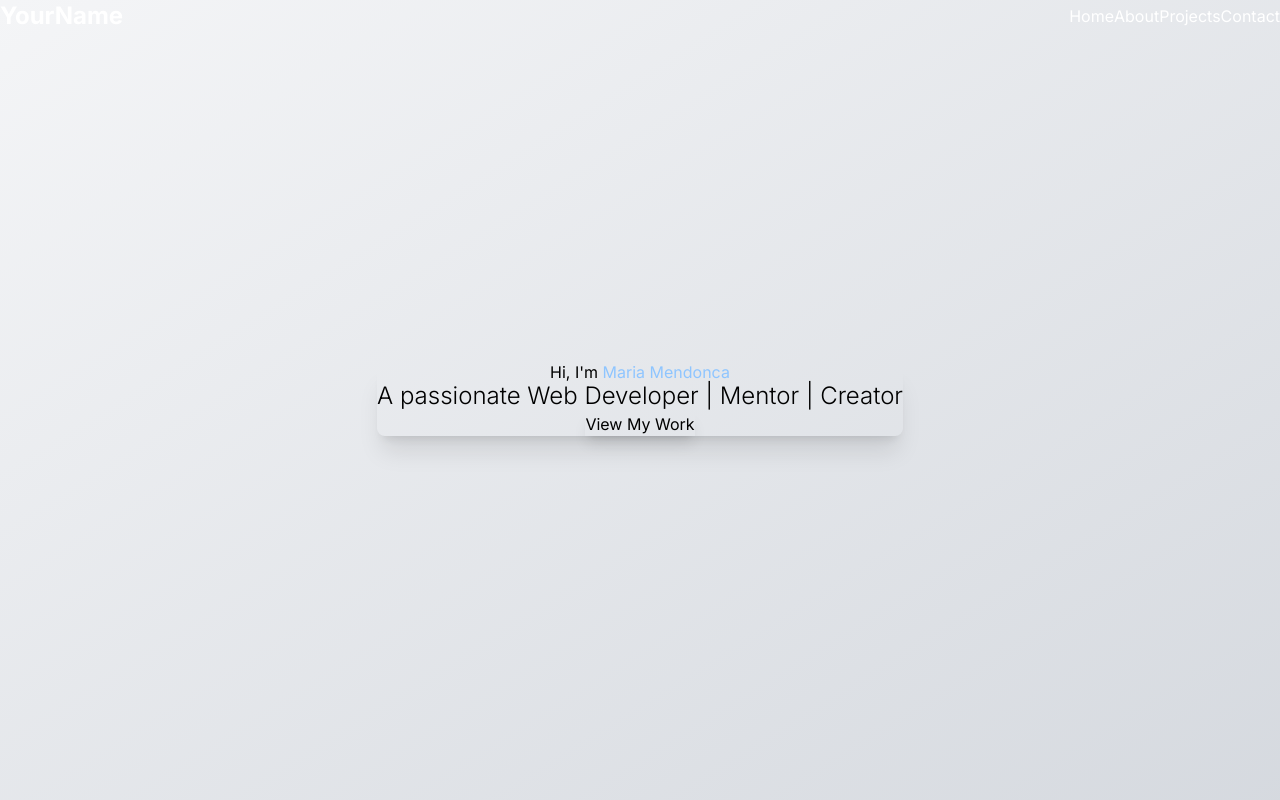
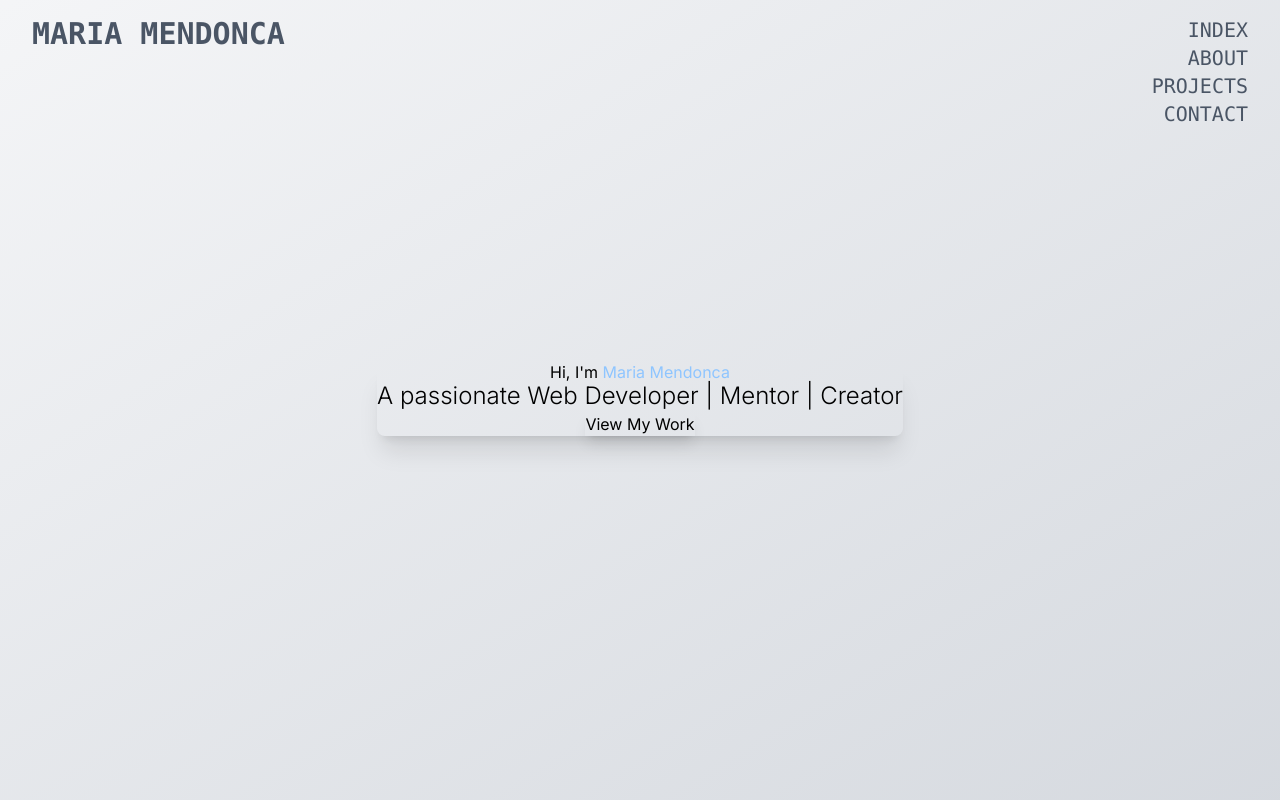
Before and after one commit to mendoncamaria/new-portfolio, a Next.js app: page / in a window 1280 px wide. Shown: the top 800 px of the page. Built offline with nearby package versions, Linux system fonts and the light colour scheme.

Commit message:
Updated Header

```diff
--- a/src/components/Header.tsx
+++ b/src/components/Header.tsx
@@ -3,35 +3,35 @@ import Link from 'next/link';
 // Header component for navigation
 const Header = () => {
   return (
-    <header className="fixed top-0 left-0 w-full z-50 bg-transparent text-white p-4 transition-colors duration-300">
-      <nav className="container mx-auto flex justify-between items-center px-4">
+    <header className="fixed top-0 left-0 w-full z-50 bg-transparent text-white transition-colors duration-300">
+      <nav className="w-full flex justify-between padding-header-side">
         {/* Your Name or Logo */}
         <div className="text-2xl font-bold rounded-md">
           <Link href="/">
-            <span className="hover:text-blue-300 transition-colors">YourName</span>
+            <span className="hover:text-blue-300 transition-colors text-gray-600 font-mono text-3xl">MARIA MENDONCA</span>
           </Link>
         </div>
 
         {/* Navigation Links */}
-        <ul className="flex space-x-6">
+        <ul className="flex flex-col text-right text-xl font-mono">
           <li>
             <Link href="#home">
-              <span className="hover:text-blue-300 transition-colors rounded-md p-2">Home</span>
+              <span className="hover:text-blue-300 transition-colors rounded-md p-2 text-gray-600">INDEX</span>
             </Link>
           </li>
           <li>
             <Link href="#about">
-              <span className="hover:text-blue-300 transition-colors rounded-md p-2">About</span>
+              <span className="hover:text-blue-300 transition-colors rounded-md p-2 text-gray-600">ABOUT</span>
             </Link>
           </li>
           <li>
             <Link href="#projects">
-              <span className="hover:text-blue-300 transition-colors rounded-md p-2">Projects</span>
+              <span className="hover:text-blue-300 transition-colors rounded-md p-2 text-gray-600">PROJECTS</span>
             </Link>
           </li>
           <li>
             <Link href="#contact">
-              <span className="hover:text-blue-300 transition-colors rounded-md p-2">Contact</span>
+              <span className="hover:text-blue-300 transition-colors rounded-md p-2 text-gray-600">CONTACT</span>
             </Link>
           </li>
         </ul>
```
